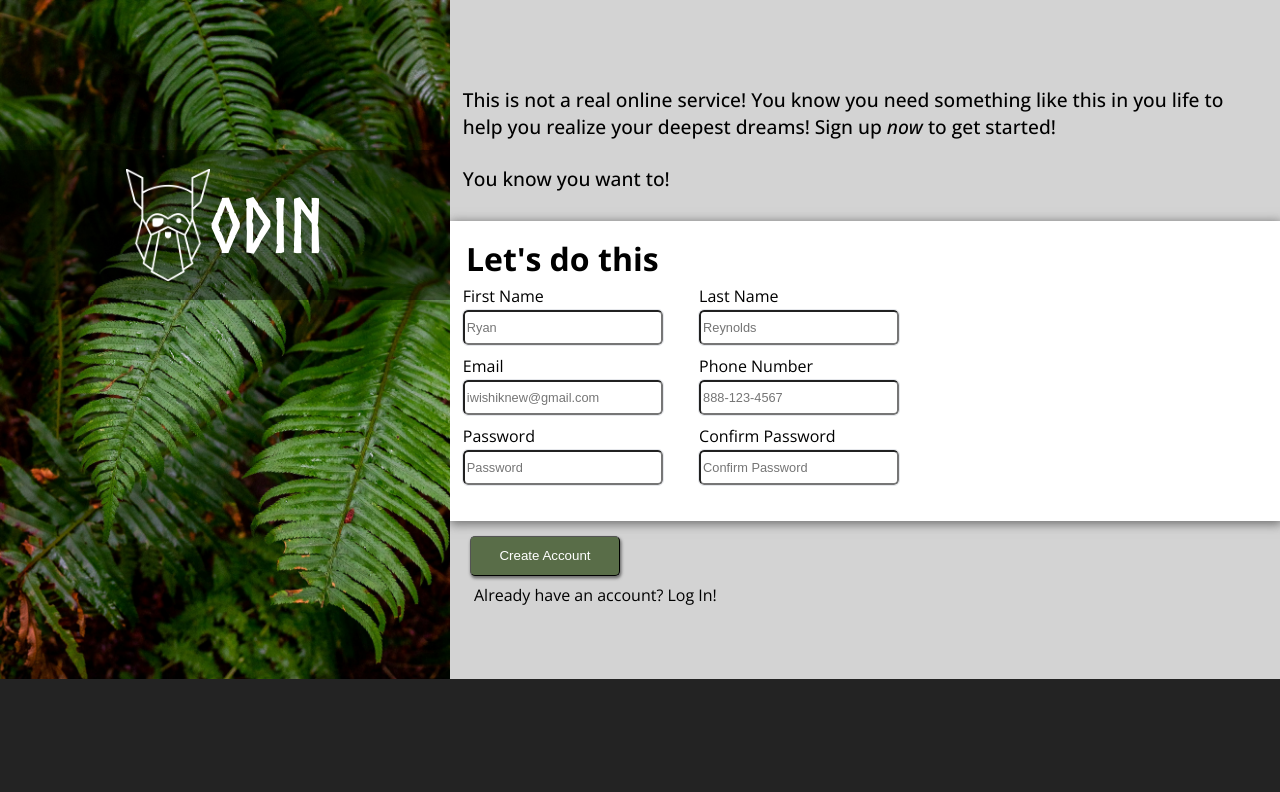
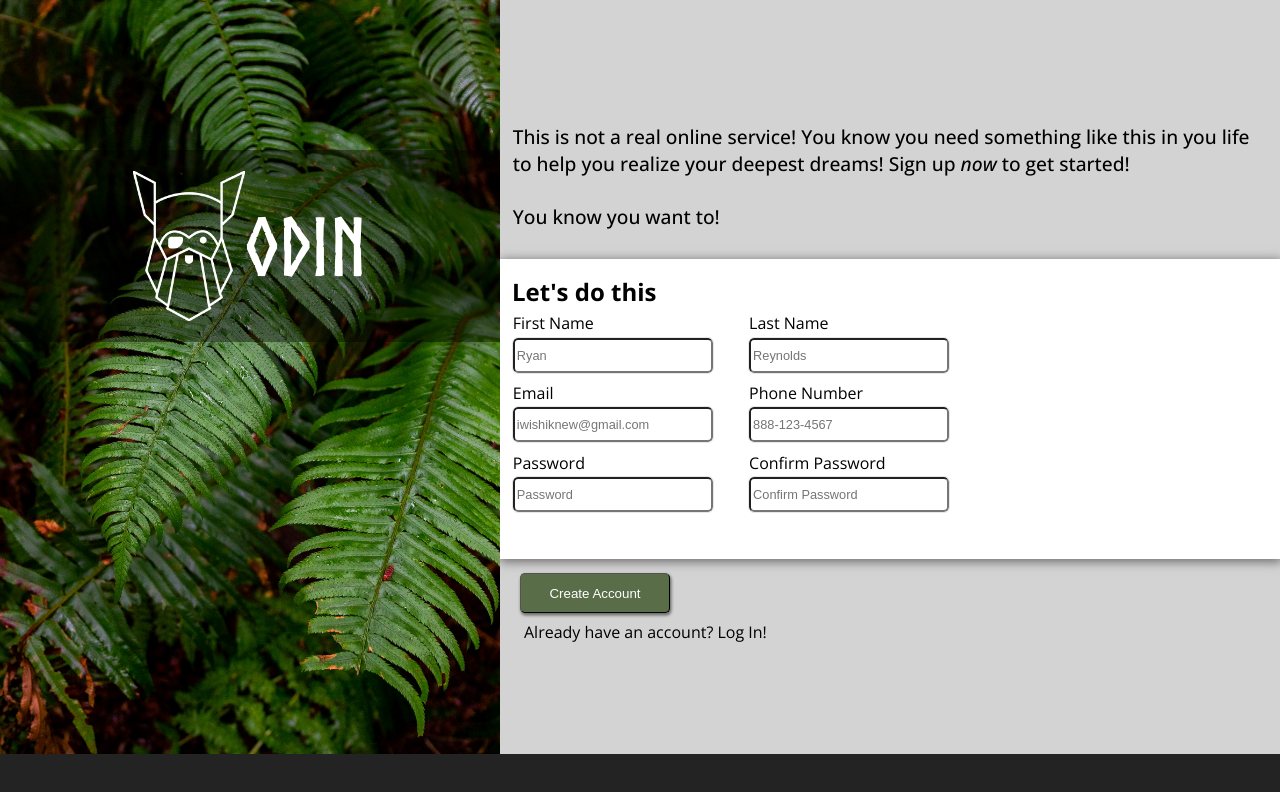
Before and after one commit to cjluzroque/odin-form, a plain HTML site: page index.html in a window 1280 px wide. Drawn offline with nearby package versions, Linux system fonts and the light colour scheme.

Commit message:
Add padding for logo and change font sizes

```diff
--- a/index.html
+++ b/index.html
@@ -16,7 +16,6 @@
             <img src="assets/odin-lined.png" class="logo-image"/>
             <p class="logo-text">ODIN</p>
         </div>
-
     </div>
     <div class="right">
         <div class="desc">
@@ -30,9 +29,9 @@
         <div class="form-area">
             <form action="">
                 <div class="input-area">
-                    <h1 class="form-title">
+                    <h2 class="form-title">
                         Let's do this
-                    </h1>
+                    </h2>
                     <div class="form-row">
                         <div class="input">
                             <label for="first-name">First Name</label>
--- a/styles.css
+++ b/styles.css
@@ -33,7 +33,7 @@ body {
 
 .green-bg {
     height: 100%;
-    width: 450px;
+    width: 500px;
 }
 
 .logo {
@@ -47,16 +47,17 @@ body {
     margin: auto;
     height: 150px;
     background: rgba(0, 0, 0, .4);
+    padding: 6em;
 }
 
 .logo-image {
-    height: 75%;
+    height: 150px;
 }
 
 .logo-text {
     color: white;
     font-family: "norse";
-    font-size: 75px;
+    font-size: 80px;
 }
 
 .right {
```
